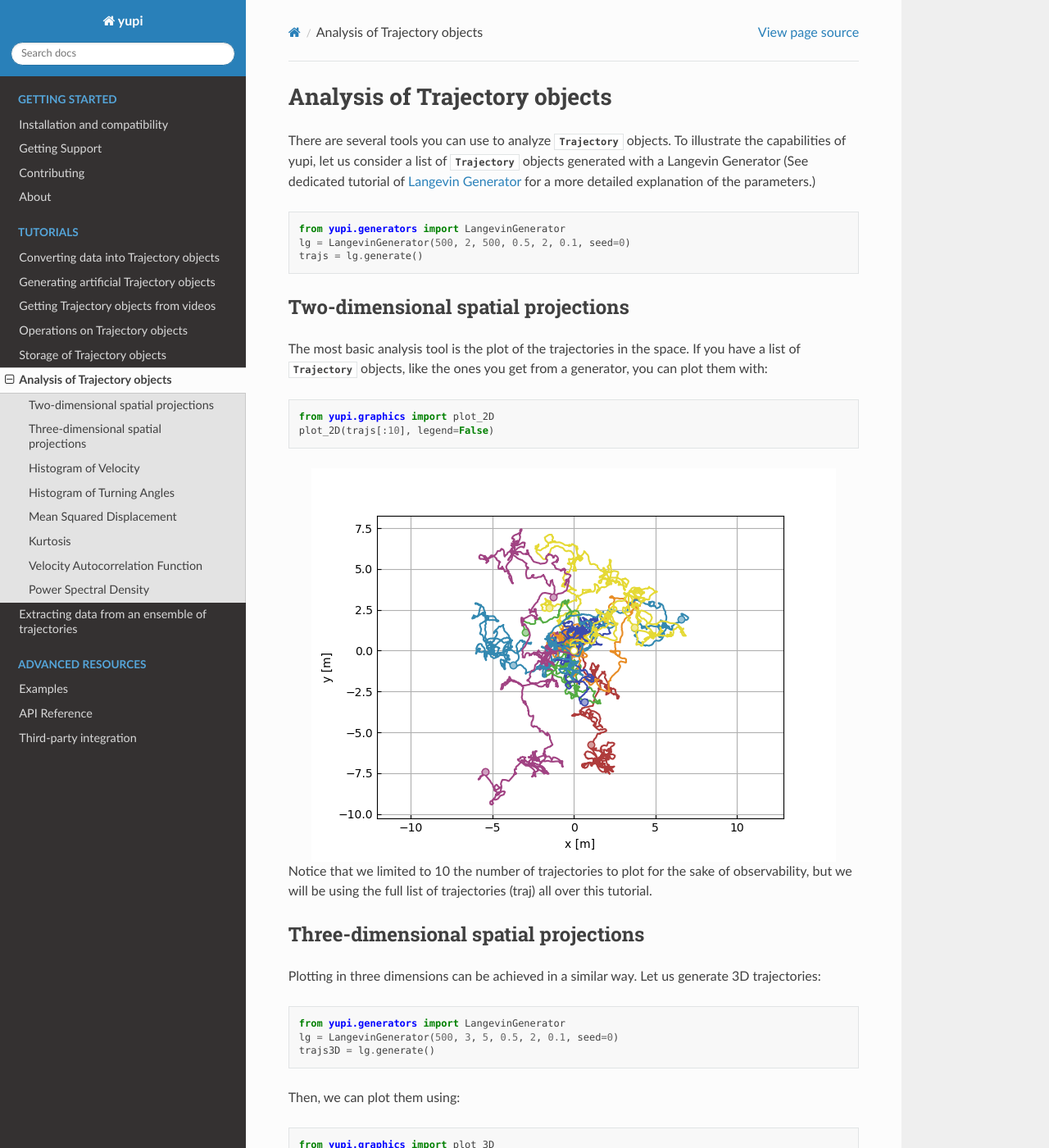
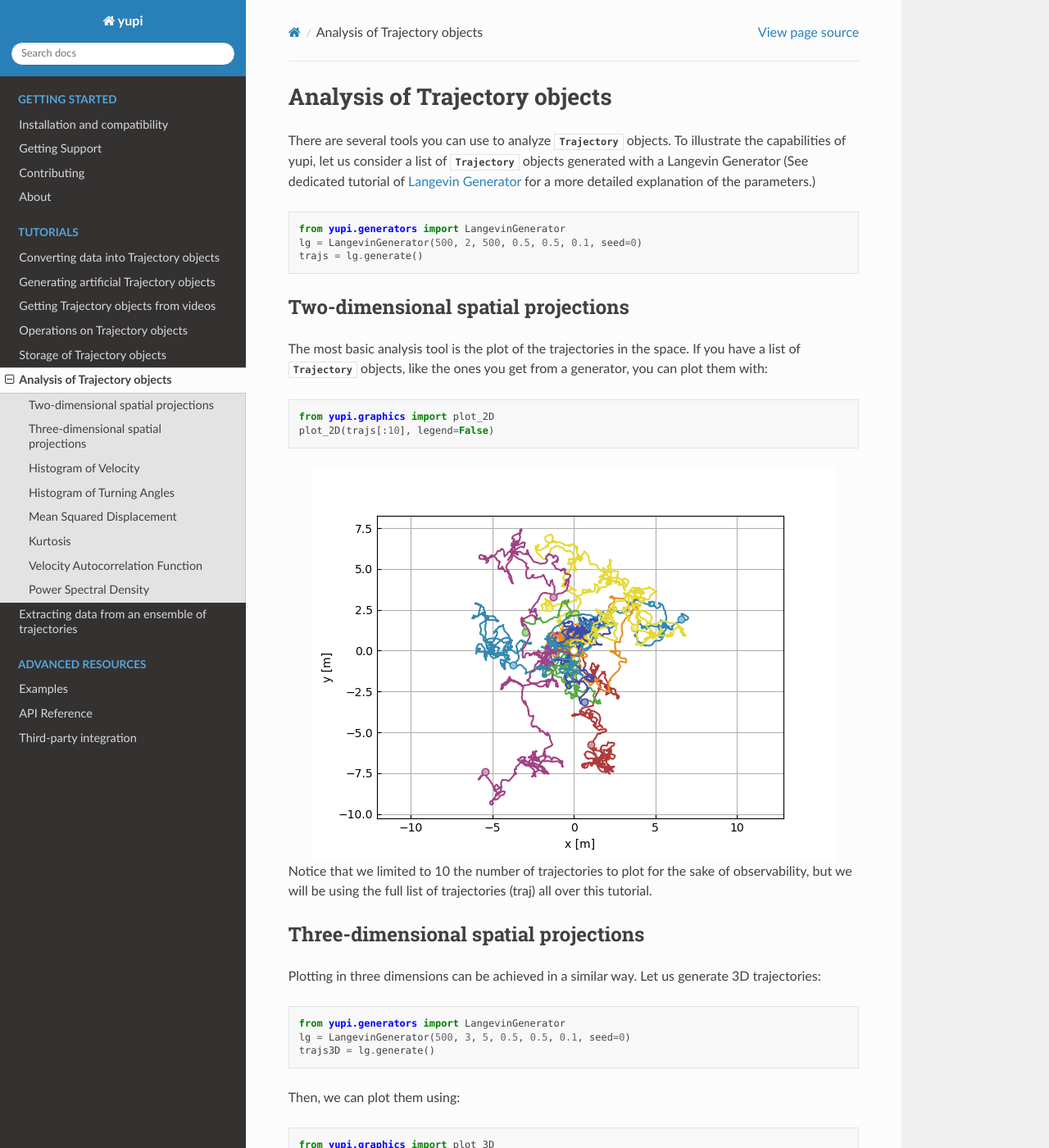
Before and after one commit to yupidevs/yupi, a Sphinx documentation site: the page built from docs/source/tutorials/analyzing.rst, in a window 1280 px wide and 1400 px high. Shown: the whole window at 82% size. Built offline with Sphinx 7.4.7 and the Read the Docs theme 2.0.0, drawn with Linux system fonts in a browser that asks for light colours.

Commit message:
Invert tau in analyzing

```diff
--- a/docs/source/tutorials/analyzing.rst
+++ b/docs/source/tutorials/analyzing.rst
@@ -11,7 +11,7 @@ of the parameters.)
 .. code-block:: python
 
     from yupi.generators import LangevinGenerator
-    lg = LangevinGenerator(500, 2, 500, 0.5, 2, 0.1, seed=0)
+    lg = LangevinGenerator(500, 2, 500, 0.5, 0.5, 0.1, seed=0)
     trajs = lg.generate()
 
 
@@ -47,7 +47,7 @@ Plotting in three dimensions can be achieved in a similar way. Let us generate
 .. code-block:: python
 
     from yupi.generators import LangevinGenerator
-    lg = LangevinGenerator(500, 3, 5, 0.5, 2, 0.1, seed=0)
+    lg = LangevinGenerator(500, 3, 5, 0.5, 0.5, 0.1, seed=0)
     trajs3D = lg.generate()
 
 
```
